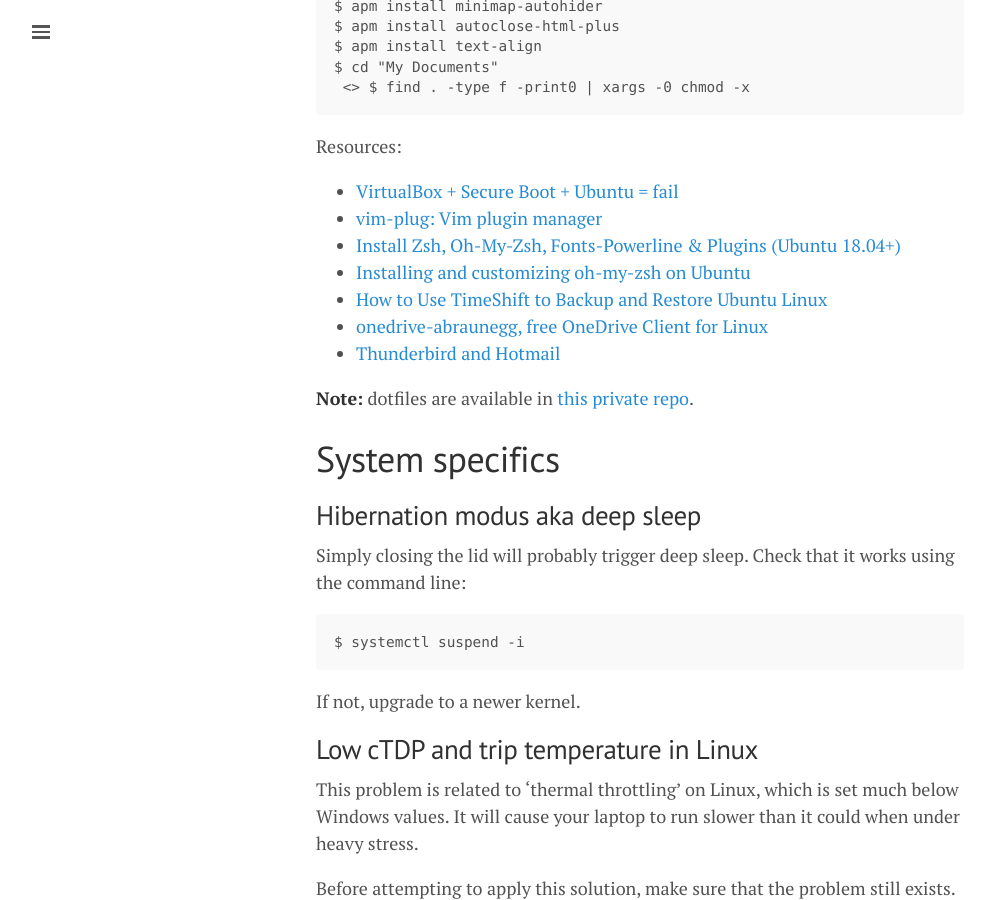
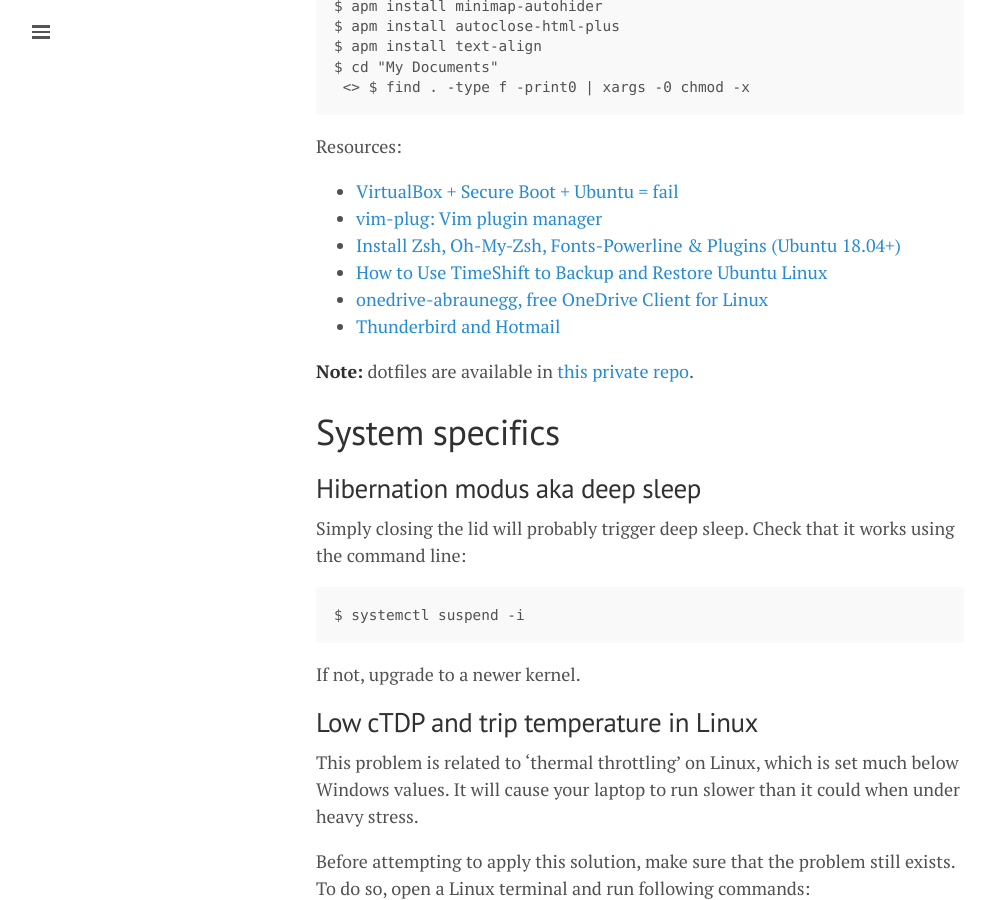
Before and after one commit to lgeurts/lgeurts.github.io, a Jekyll site: the page built from _posts/2021-10-15-ubuntu-setup-notes-for-x1-carbon-gen8.md, in a window 1280 px wide and 900 px high, scrolled down 3281 px. Shown: the whole window, without its empty margins (0-991 px from the left). Built offline with Jekyll 4.4.1, drawn with Linux system fonts in a browser that asks for light colours; nearby versions of some CDN libraries; comment, search, counter and statistics services are not loaded.

Commit message:
Update 2021-10-15-ubuntu-setup-notes-for-x1-carbon-gen8.md

```diff
--- a/_posts/2021-10-15-ubuntu-setup-notes-for-x1-carbon-gen8.md
+++ b/_posts/2021-10-15-ubuntu-setup-notes-for-x1-carbon-gen8.md
@@ -125,7 +125,6 @@
 - [VirtualBox + Secure Boot + Ubuntu = fail](https://stegard.net/2016/10/virtualbox-secure-boot-ubuntu-fail/)
 - [vim-plug: Vim plugin manager](https://raw.githubusercontent.com/junegunn/vim-plug/master/plug.vim)
 - [Install Zsh, Oh-My-Zsh, Fonts-Powerline & Plugins (Ubuntu 18.04+)](https://gist.github.com/willianfalbo/a6a69de0ef83815174042363313ec668)
-- [Installing and customizing oh-my-zsh on Ubuntu](https://dev.to/nicoh/installing-oh-my-zsh-on-ubuntu-362f)
 - [How to Use TimeShift to Backup and Restore Ubuntu Linux](https://github.com/teejee2008/timeshift)
 - [onedrive-abraunegg, free OneDrive Client for Linux](https://github.com/abraunegg/onedrive)
 - [Thunderbird and Hotmail](https://support.mozilla.org/en-US/kb/thunderbird-and-hotmail)
```
